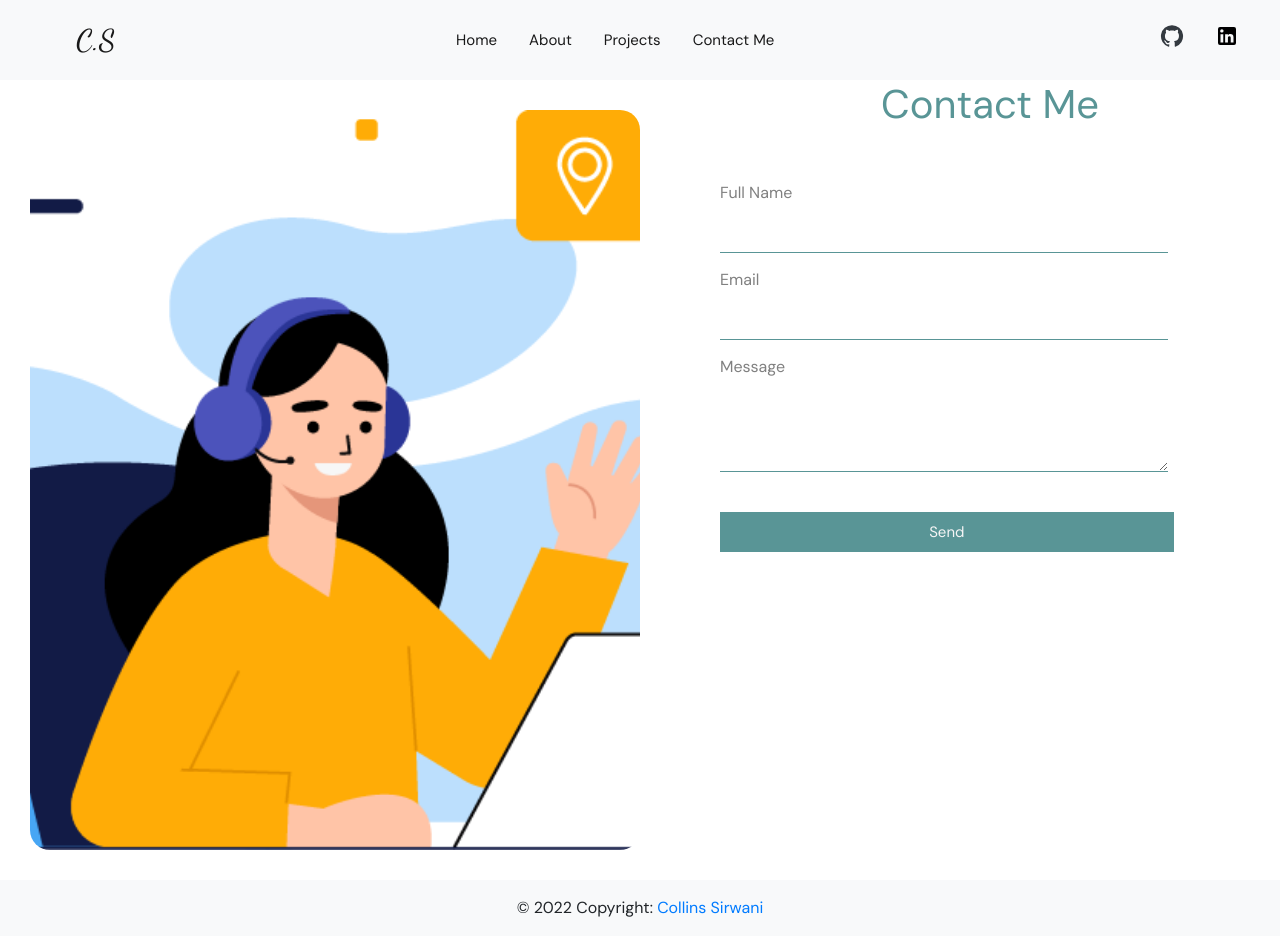
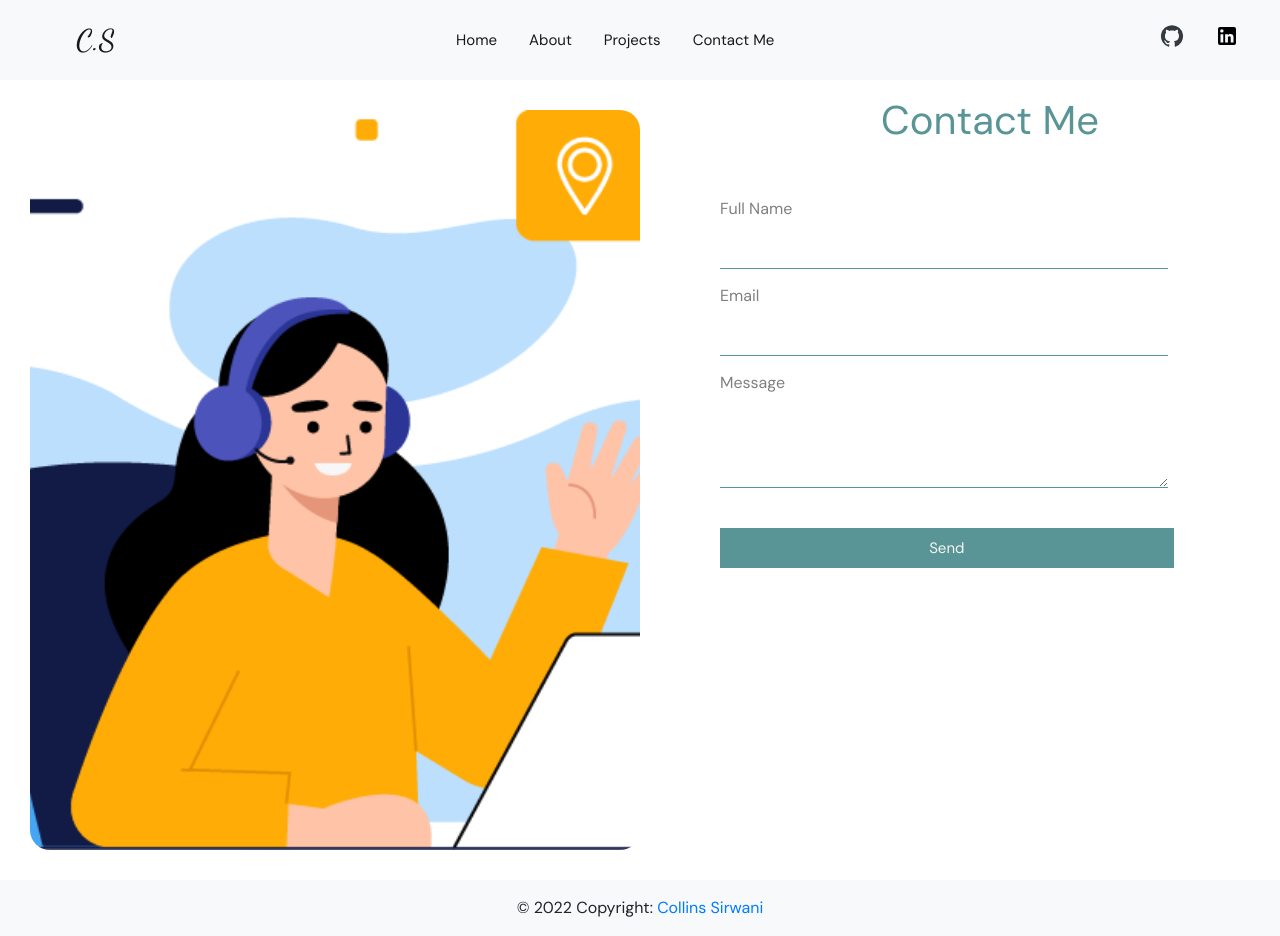
Before and after one commit to sircollo/react-portfolio, a React (Create React App) app: page /contact in a window 1280 px wide. Built offline with nearby package versions, Linux system fonts and the light colour scheme.

Commit message:
Style: adds a padding for h1

```diff
--- a/src/components/Contact.js
+++ b/src/components/Contact.js
@@ -7,7 +7,7 @@ function Contact() {
       <div className='leftSide'
       style={{backgroundImage:`url(${ContactImage})`}}></div>
       <div className='rightSide'>
-        <h1>Contact Me</h1>
+        <h1 className='pt-3'>Contact Me</h1>
         <form id="contact-form">
           <label htmlFor='name'>Full Name</label>
           <input name='name' placeholder='' type="text"/>
```
